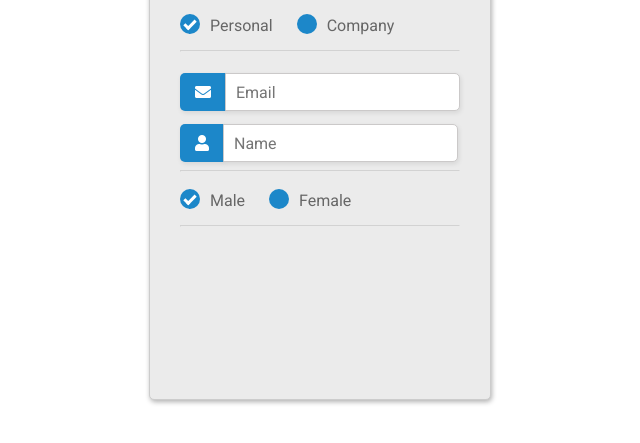
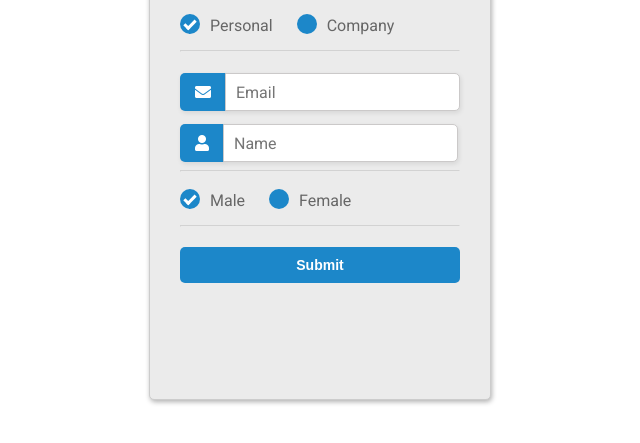
Before and after one commit to Charlesugo/registration-form, a plain HTML site: page index.html in a window 1280 px wide. Shown: the part 241-684 px from the top of the page, without its empty margins (320-960 px from the left). Drawn offline with Linux system fonts and the light colour scheme.

Commit message:
Update index.html

```diff
--- a/index.html
+++ b/index.html
@@ -157,6 +157,11 @@
         </div>
         <hr>
 
+        <div class="btn-block">
+
+          <button type="submit" href="/">Submit</button>
+        </div>
+
       </form>
     </div>
   </body>
```
